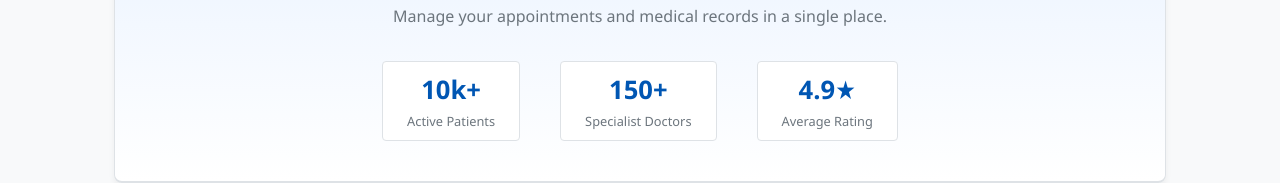
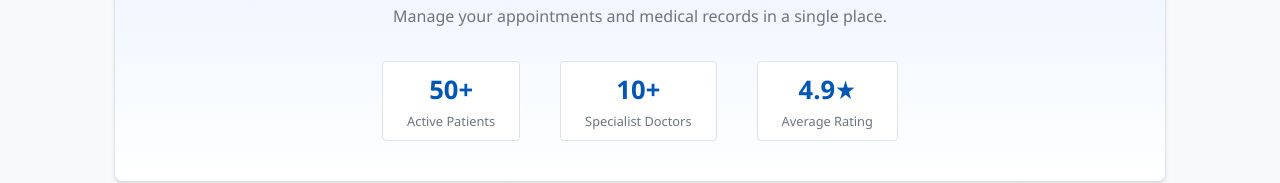
Before and after one commit to mayankkd/aegiscare, a React (Vite) app in the folder frontend/: page / in a window 1280 px wide. Shown: the part 244-427 px from the top of the page. Built offline with nearby package versions, Linux system fonts and the light colour scheme; no server answers.

Commit message:
style: updated hero stat counters to 50+ Active Patients and 10+ Specialist Doctors

```diff
--- a/frontend/src/pages/Home.jsx
+++ b/frontend/src/pages/Home.jsx
@@ -123,11 +123,11 @@
         </p>
         <div className="hero-stats">
           <div className="stat-item">
-            <span className="stat-number">10k+</span>
+            <span className="stat-number">50+</span>
             <span className="stat-label">Active Patients</span>
           </div>
           <div className="stat-item">
-            <span className="stat-number">150+</span>
+            <span className="stat-number">10+</span>
             <span className="stat-label">Specialist Doctors</span>
           </div>
           <div className="stat-item">
```
